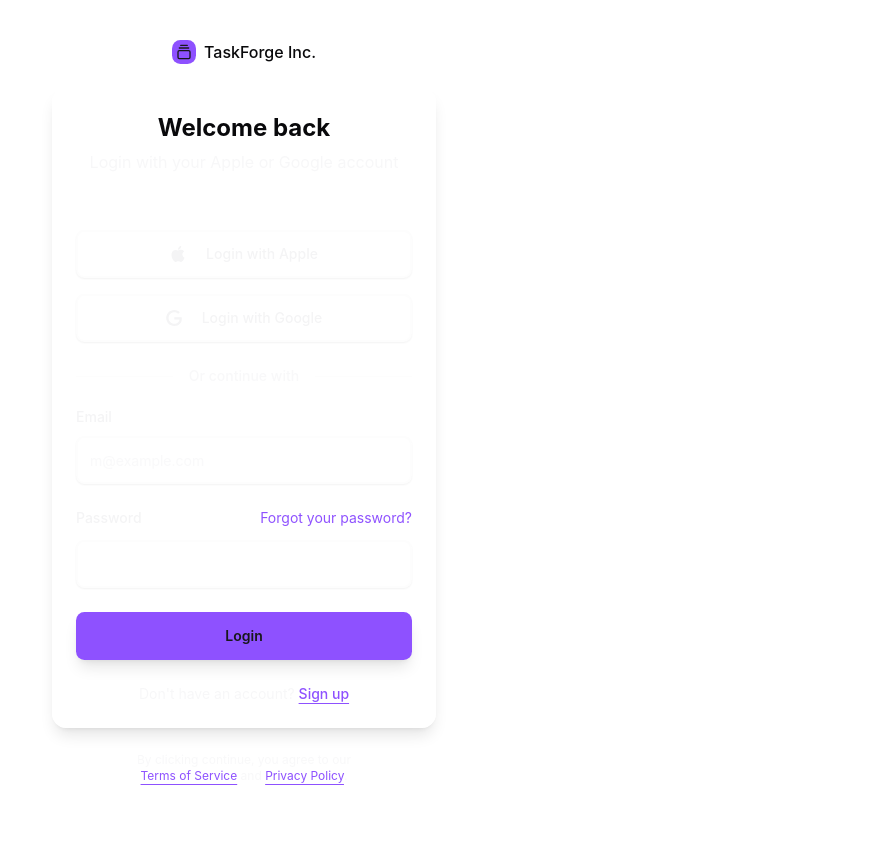
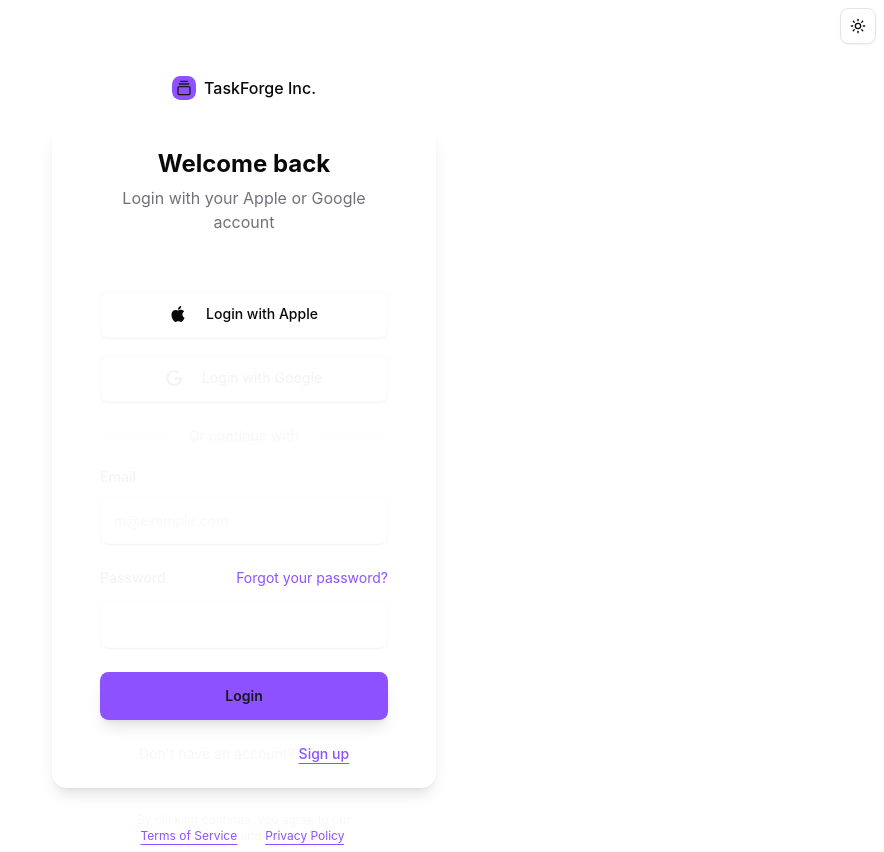
Before and after one commit to AbdulmalikAlayande/taskforge-ui, a Next.js app: page /login in a window 1280 px wide. Shown: the whole page, without its empty margins (396-1280 px from the left). Before the commit the page ends 824 px from the top, so only its background shows below. Built offline with nearby package versions, Linux system fonts and the light colour scheme.

Commit message:
Built the landing page and the login page

```diff
--- a/src/app/(auth)/login/login-form.tsx
+++ b/src/app/(auth)/login/login-form.tsx
@@ -16,10 +16,10 @@ export function LoginForm({
 }: React.ComponentProps<"div">) {
 	return (
 		<div className={cn("flex flex-col gap-6", className)} {...props}>
-			<Card className="border-0 shadow-lg bg-white/80 backdrop-blur-sm">
+			<Card className="border-0 shadow-lg p-6 border-secondary/10 backdrop-blur-sm">
 				<CardHeader className="text-center pb-8">
 					<CardTitle className="text-2xl font-bold">Welcome back</CardTitle>
-					<CardDescription className="text-secondary/70 text-base">
+					<CardDescription className="text-base">
 						Login with your Apple or Google account
 					</CardDescription>
 				</CardHeader>
@@ -29,7 +29,7 @@ export function LoginForm({
 							<div className="flex flex-col gap-4">
 								<Button
 									variant="outline"
-									className="w-full border-2 border-secondary/20 hover:border-secondary/40 hover:bg-secondary/5 text-secondary font-medium h-12 transition-all duration-200"
+									className="w-full border-2 border-secondary/20 hover:border-secondary/40 hover:bg-secondary/5 text-shadow-primary-foreground font-medium h-12 transition-all duration-200"
 								>
 									<svg
 										xmlns="http://www.w3.org/2000/svg"
--- a/src/app/(auth)/login/page.tsx
+++ b/src/app/(auth)/login/page.tsx
@@ -1,10 +1,14 @@
 import { GalleryVerticalEnd } from "lucide-react";
 import { LoginForm } from "./login-form";
+import { ModeToggle } from "@src/components/theme-toggle";
 
 export default function LoginPage() {
 	return (
-		<div className="bg-background flex min-h-svh flex-col items-center justify-center gap-6 p-6 md:p-10">
-			<div className="flex w-full max-w-sm flex-col gap-6">
+		<div className="bg-background flex min-h-svh flex-col items-center justify-center gap-6 p-2">
+			<nav className="w-full flex items-center justify-end">
+				<ModeToggle />
+			</nav>
+			<div className="flex w-full max-w-sm flex-col gap-6 mt-2">
 				<a href="#" className="flex items-center gap-2 self-center font-medium">
 					<div className="bg-primary text-primary-foreground flex size-6 items-center justify-center rounded-md">
 						<GalleryVerticalEnd className="size-4" />
--- a/src/app/integration-hub.tsx
+++ b/src/app/integration-hub.tsx
@@ -1,5 +1,12 @@
+import { Label } from "@src/components/ui/label";
 import React from "react";
 
 export const IntegrationHub = () => {
-	return <div>IntegrationHub</div>;
+	return (
+		<div className="w-full">
+			<div className={"w-full flex items-center justify-start"}>
+				<Label className={"text-start"}>10+ Integrations</Label>
+			</div>
+		</div>
+	);
 };
```
